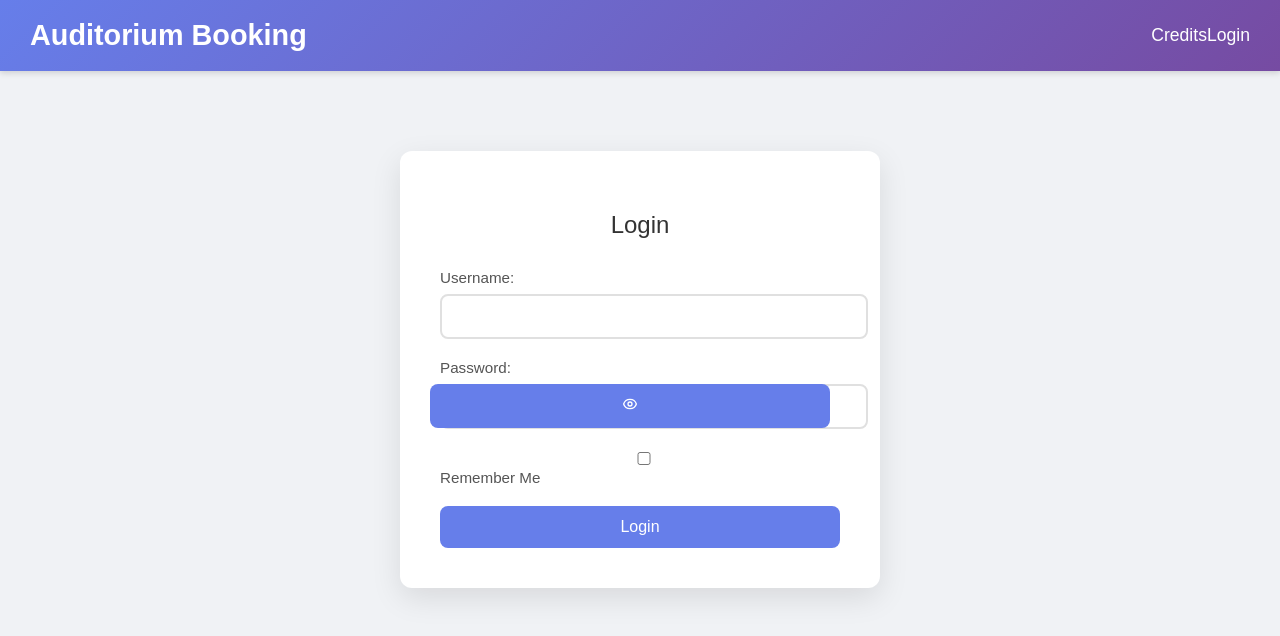
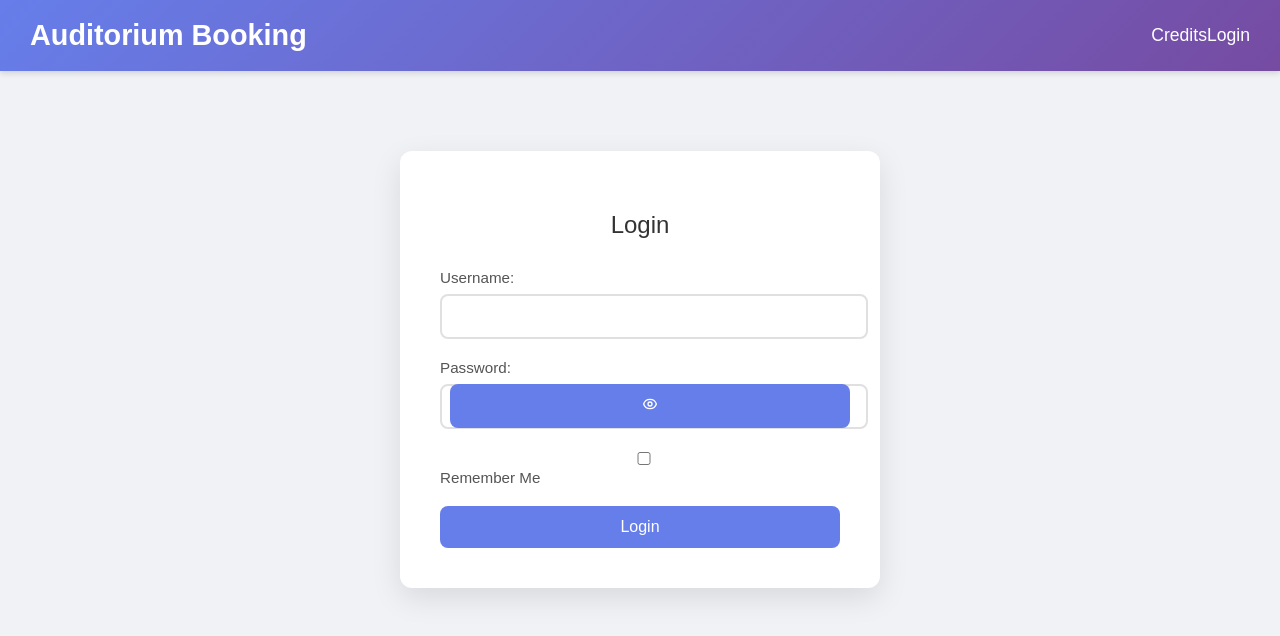
Before and after one commit to Plug0007/auditoriumfrontend, a React (Create React App) app: page /login in a window 1280 px wide. Shown: the top 636 px of the page. Built offline with nearby package versions, Linux system fonts and the light colour scheme.

Commit message:
Update Login.css

```diff
--- a/src/styles/Login.css
+++ b/src/styles/Login.css
@@ -63,15 +63,15 @@
 }
 
 .password-wrapper input {
-  padding-right: 40px; /* extra padding on right for the icon */
+  padding-left: 40px; /* leave room on the left for the icon */
 }
 
 .toggle-password {
   position: absolute;
-  right: 10px;
+  left: 10px;
   top: 50%;
   transform: translateY(-50%);
-  background: transparent;
+  background: none;
   border: none;
   cursor: pointer;
   color: #667eea;
```
